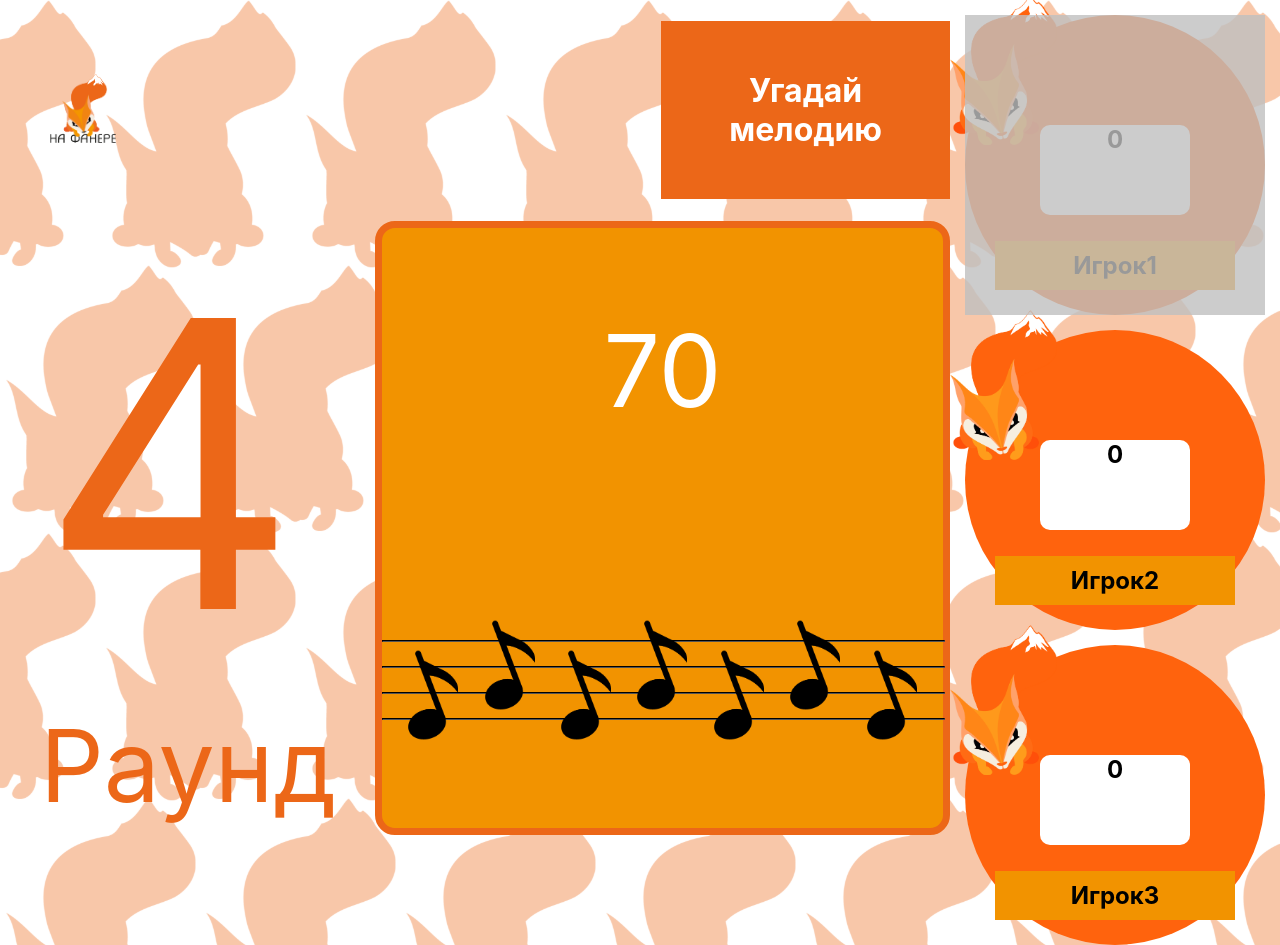
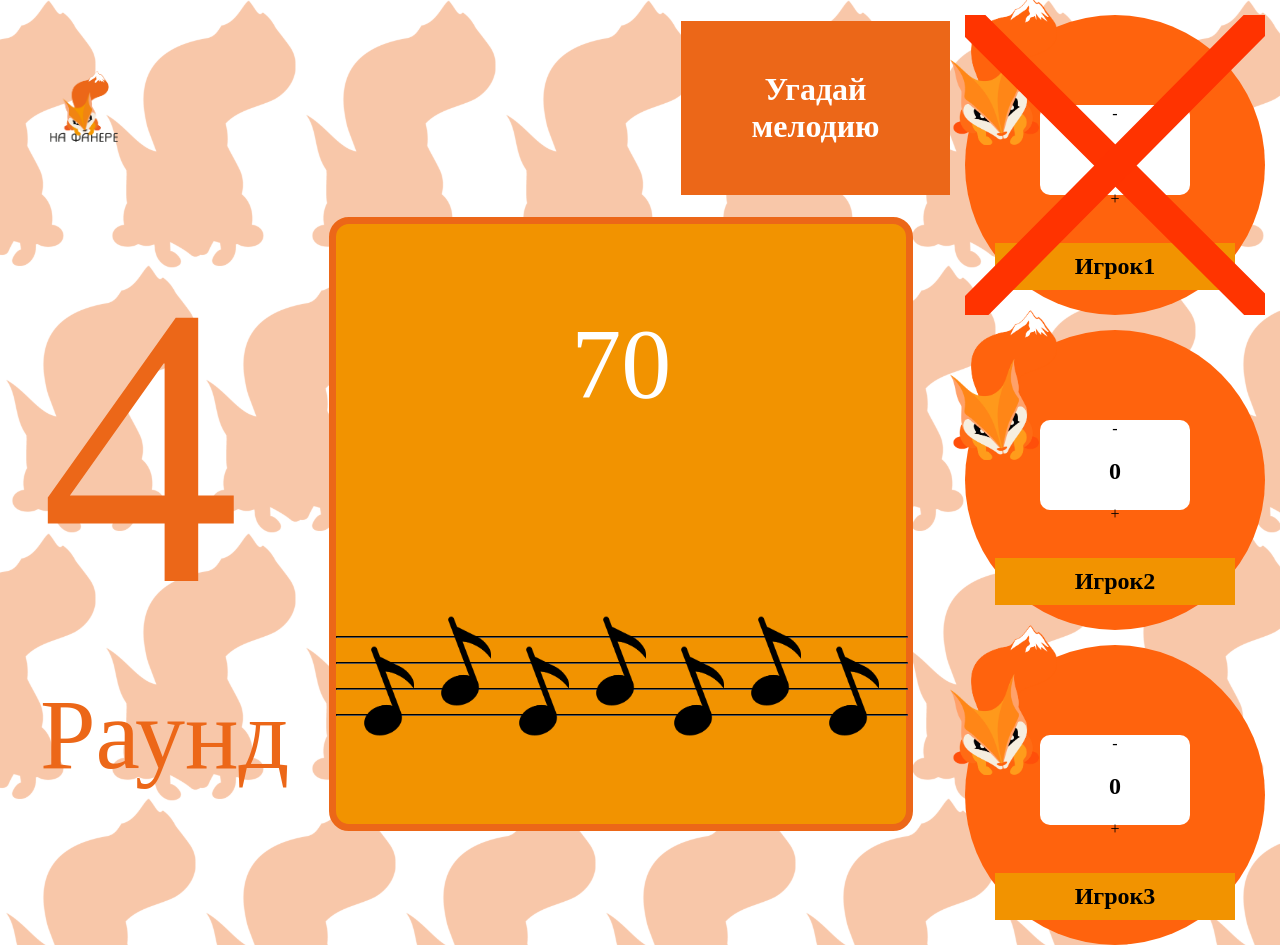
Before and after one commit to PashkaKra/ugadai-melodiyu-client, a React (Create React App) app: page /round4 in a window 1280 px wide. Both pictures are taken after a click on the element "Игрок1". Built offline with nearby package versions, Linux system fonts and the light colour scheme.

Commit message:
Добавил отдельные очки для раунда 3; добавил функционал вычитания очков; сделал подсветку нот в 4-м раунде; изменил отображение выбывших игроков

```diff
--- a/src/components/Playercard/Playercard.css
+++ b/src/components/Playercard/Playercard.css
@@ -1,3 +1,10 @@
 .playercard{
     border-radius: 50px;
 }
+
+.loskrest{
+    position: absolute;
+    width: 100%;
+    height: 100%;
+    z-index: 99999999;
+}
--- a/src/components/Playercard/Playercard.js
+++ b/src/components/Playercard/Playercard.js
@@ -1,22 +1,59 @@
 import {useState} from 'react';
+import {useLocation} from 'react-router-dom';
 import './Playercard.css';
 import logo from './logo.svg';
+import krest from '../../kres.svg';
 
 const Playercard = (props) => {
     const [point, setPoint] = useState(0);
+    const [point3, setPoint3] = useState(0);
     const [looseFlag, setLooseFlag] = useState(false);
+    const location = useLocation().pathname;
+    let count;
+
+    const subPoint = () => {
+        if(location !== "/round3"){
+            if(point > 0){
+                setPoint(point-props.pull);
+            }
+        }
+        else{
+            if(point3 > 0){
+                setPoint3(point3 - 1);
+            }
+        }
+    }
+
     const addPoint = () => {
-        setPoint(point+props.pull);
+        if(location !== "/round3"){
+            setPoint(point+props.pull);
+        }
+        else{
+            setPoint3(point3 + 1);
+        }
     }
+
+    if(location !== "/round3"){
+        count = point;
+    }
+    else{
+        count = point3;
+    }
+
     const looseFunck = () => setLooseFlag(true);
     return(
         <div className="wrappercard">
+            {looseFlag && <img src={krest} alt="krest" className="loskrest"/>}
             <div>
                 <img src={logo} alt="logotip" className="playerlogo"/>
-                <h2 className="kush" onClick={addPoint}>{point}</h2>
+                <div className="kush">
+                    <div onClick={subPoint}>-</div>
+                    <h2>{count}</h2>
+                    <div onClick={addPoint}>+</div>
+                </div>
+
                 <h2 className="player" onClick={looseFunck}>{props.PlayerName}</h2>
             </div>
-            {looseFlag && <div className="loosebox"></div>}
         </div>
     );
 }
--- a/src/index.css
+++ b/src/index.css
@@ -1,14 +1,19 @@
+
+
 body {
   margin: 0;
   background-color: white;
   background-image: url("./background.svg"), url("./background.svg");
   background-size: 200px;
   background-position: 0 265px, 100px 0;
-  font-family: -apple-system, BlinkMacSystemFont, 'Segoe UI', 'Roboto', 'Oxygen',
+    font-family: 'Ralev001';
+    src: local('Ralev001'),
+      url(Ralev001-Regular.ttf);
+  /*font-family: -apple-system, BlinkMacSystemFont, 'Segoe UI', 'Roboto', 'Oxygen',
     'Ubuntu', 'Cantarell', 'Fira Sans', 'Droid Sans', 'Helvetica Neue',
     sans-serif;
   -webkit-font-smoothing: antialiased;
-  -moz-osx-font-smoothing: grayscale;
+  -moz-osx-font-smoothing: grayscale;*/
 }
 
 header{
--- a/src/pages/Round3.js
+++ b/src/pages/Round3.js
@@ -25,7 +25,7 @@ const Round3 = (props) => {
         }
         else if(img_note[i] === yellow_note_img){
             noteRef[i].current.play();
-            //props.onChange(i);
+            //props.onChange();
             setColorNote([...img_note.slice(0, i), green_note_img, ...img_note.slice(i + 1)]);
         }
         else if(img_note[i] === green_note_img){
--- a/src/pages/Round4.js
+++ b/src/pages/Round4.js
@@ -12,6 +12,10 @@ const Round4 = (props) => {
     const [img_note, setColorNote] = useState([]);
 
     useEffect(() => {
+        setColorNote([note_img, note_img, note_img, note_img, note_img, note_img, note_img]);
+    }, [props.round]);
+
+    useEffect(() => {
             if(isCounting && (time > 0)){
               const interval = setInterval(() => {setTime(time - 1)}, 1000);
               return () => {clearInterval(interval);};
@@ -22,6 +26,7 @@ const Round4 = (props) => {
       if(isCounting){
         const promisPlay = new Promise((resolve, reject) => {
           noteRef[counter].current.play();
+          setColorNote([...img_note.slice(0, counter), yellow_note_img, ...img_note.slice(counter + 1)]);
           const timer = setTimeout(() => {
             setCounter(counter + 1);
             resolve();
@@ -32,9 +37,7 @@ const Round4 = (props) => {
       }
     }, [isCounting, counter]);
 
-    useEffect(() => {
-        setColorNote([note_img, note_img, note_img, note_img, note_img, note_img, note_img]);
-    }, [props.round]);
+
 
     const noteRef = [useRef(), useRef(), useRef(), useRef(), useRef(), useRef(), useRef()];
     const buttonPlay = (i) => {
```
Also changed, not shown: src/App.js (+12 -0 lines), src/pages/Round1.js (+0 -50 lines), src/Ralev001-Regular.ttf (added), src/kres.svg (added).
